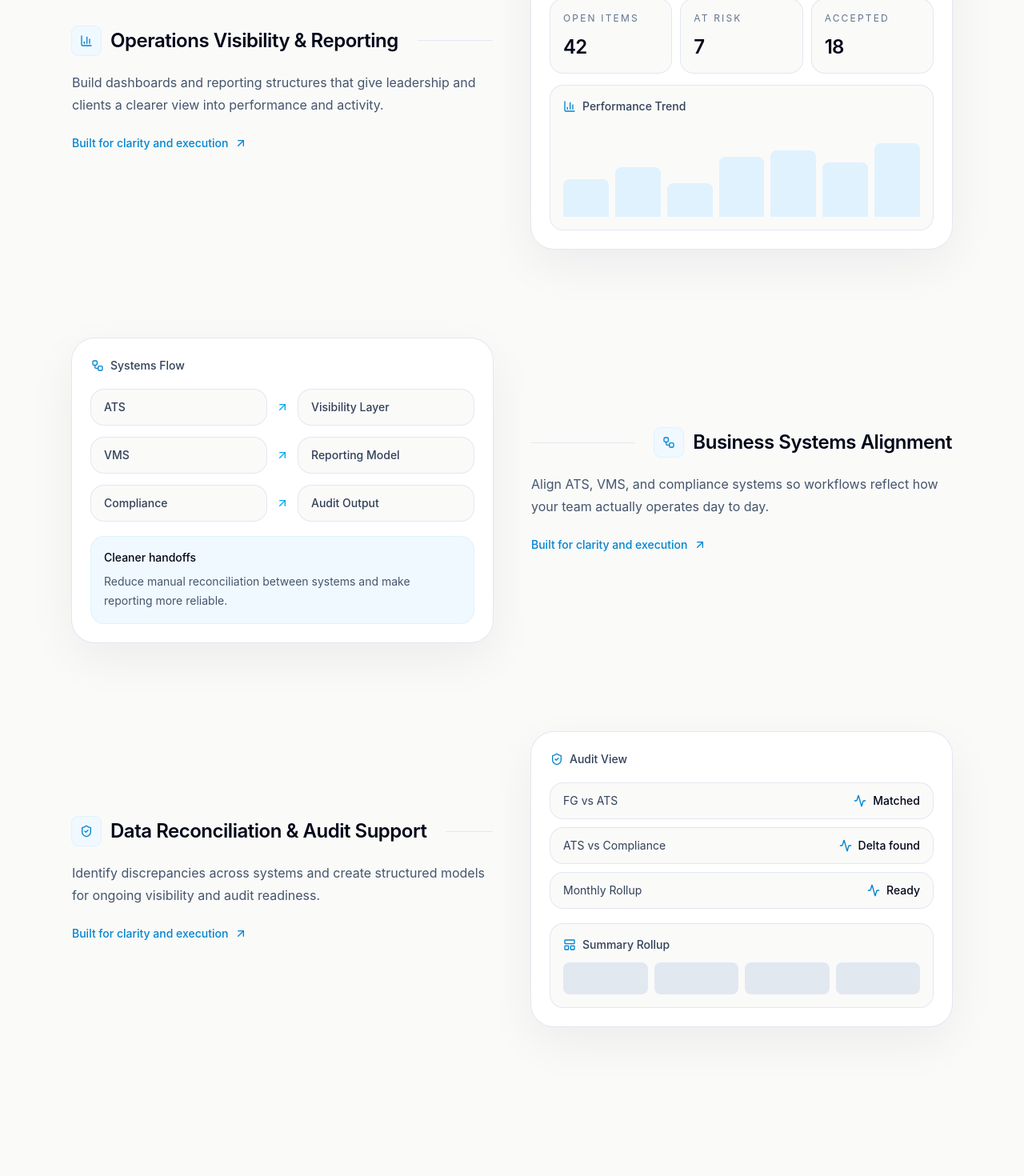
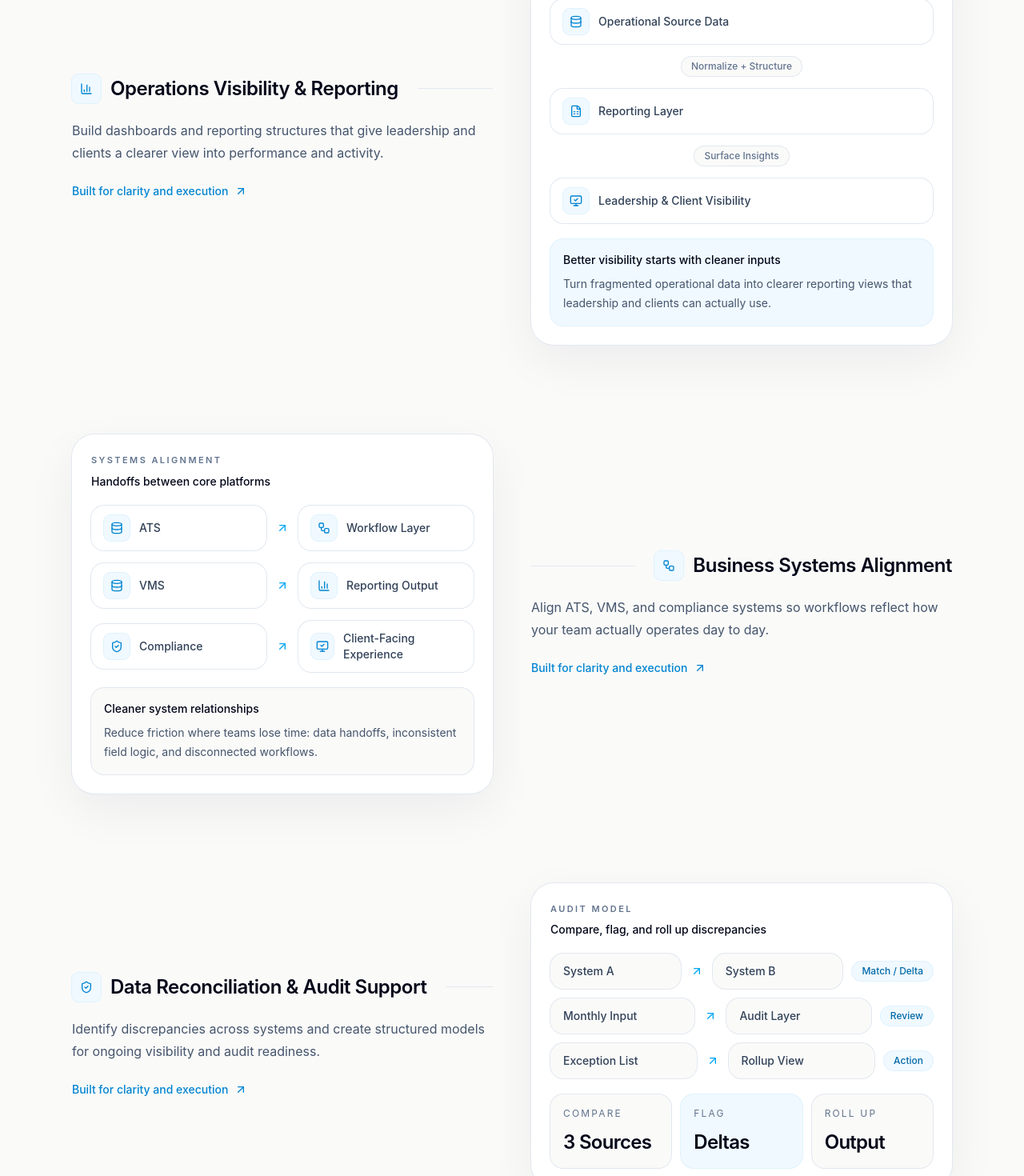
Before and after one commit to johnson7m/consulting-landing-page, a React (Vite) app: page / in a window 1280 px wide. Shown: the part 2920-4390 px from the top of the page at 80% size. Built offline with nearby package versions, Linux system fonts and the light colour scheme.

Commit message:
remodeled the visual mocks for services/results to be more distinct

```diff
--- a/src/sections/Results.jsx
+++ b/src/sections/Results.jsx
@@ -3,10 +3,10 @@ import {
   LayoutDashboard,
   ScanSearch,
   ArrowUpRight,
-  Activity,
   CircleCheckBig,
   BarChart3,
   GitBranch,
+  FileSpreadsheet,
 } from "lucide-react";
 
 function ResultHeader({ Icon, title, reverse = false }) {
@@ -151,9 +151,13 @@ function PortalDashboardMock() {
         </div>
 
         <div className="rounded-2xl bg-stone-50 p-4 ring-1 ring-slate-200">
-          <div className="mb-3 h-2 w-24 rounded-full bg-slate-300" />
+          <div className="mb-4 flex items-center gap-2 text-slate-700">
+            <FileSpreadsheet className="h-4 w-4 text-sky-600" />
+            <span className="text-sm font-medium">Detail view</span>
+          </div>
+
           <div className="space-y-3">
-            {[72, 84, 66, 58].map((w, i) => (
+            {[72, 84, 66, 58, 79].map((w, i) => (
               <div key={i} className="space-y-2">
                 <div className="h-2 w-16 rounded-full bg-slate-200" />
                 <div
@@ -164,6 +168,12 @@ function PortalDashboardMock() {
             ))}
           </div>
         </div>
+      </div>
+
+      <div className="mt-5 grid gap-3 sm:grid-cols-3">
+        <StatTile label="Client Access" value="Daily" tone="slate" />
+        <StatTile label="Workstreams" value="5" tone="sky" />
+        <StatTile label="Visibility" value="Up" tone="slate" />
       </div>
     </div>
   );
--- a/src/sections/Services.jsx
+++ b/src/sections/Services.jsx
@@ -4,8 +4,9 @@ import {
   Workflow,
   ShieldCheck,
   ArrowUpRight,
-  Activity,
-  LayoutPanelTop,
+  Database,
+  FileSpreadsheet,
+  MonitorCheck,
 } from "lucide-react";
 
 function ServiceHeader({ Icon, title, reverse = false }) {
@@ -46,133 +47,157 @@ function ServiceHeader({ Icon, title, reverse = false }) {
   );
 }
 
-function MetricTile({ label, value }) {
+function FlowNode({ icon: Icon, label }) {
   return (
-    <div className="rounded-2xl bg-stone-50 p-4 ring-1 ring-slate-200">
-      <p className="text-xs uppercase tracking-[0.18em] text-slate-500">{label}</p>
-      <p className="mt-3 text-2xl font-semibold tracking-[-0.03em] text-slate-950">
-        {value}
-      </p>
+    <div className="flex items-center gap-3 rounded-2xl bg-white px-4 py-3 ring-1 ring-slate-200">
+      <div className="flex h-8 w-8 items-center justify-center rounded-lg bg-sky-50 text-sky-600 ring-1 ring-sky-100">
+        <Icon className="h-4 w-4" />
+      </div>
+      <span className="text-sm font-medium text-slate-700">{label}</span>
     </div>
   );
 }
 
-function WorkflowRow({ left, right }) {
+function ConnectorLabel({ text }) {
   return (
-    <div className="grid grid-cols-[1fr_auto_1fr] items-center gap-3">
-      <div className="rounded-2xl bg-stone-50 px-4 py-3 text-sm font-medium text-slate-700 ring-1 ring-slate-200">
-        {left}
-      </div>
-      <ArrowUpRight className="h-4 w-4 text-sky-500" />
-      <div className="rounded-2xl bg-stone-50 px-4 py-3 text-sm font-medium text-slate-700 ring-1 ring-slate-200">
-        {right}
-      </div>
+    <div className="flex items-center justify-center">
+      <span className="rounded-full bg-stone-50 px-3 py-1 text-xs font-medium text-slate-500 ring-1 ring-slate-200">
+        {text}
+      </span>
     </div>
   );
 }
 
-function ReportingMock() {
+function VisibilityFlowMock() {
   return (
     <div className="rounded-[28px] bg-white p-6 shadow-[0_20px_60px_rgba(15,23,42,0.06)] ring-1 ring-slate-200">
-      <div className="mb-5 flex items-center justify-between">
-        <div>
-          <p className="text-[11px] font-semibold uppercase tracking-[0.22em] text-slate-500">
-            Reporting Snapshot
-          </p>
-          <p className="mt-2 text-sm font-medium text-slate-950">
-            Daily visibility dashboard
-          </p>
-        </div>
-        <div className="h-3 w-3 rounded-full bg-sky-500" />
-      </div>
-
-      <div className="grid gap-3 sm:grid-cols-3">
-        <MetricTile label="Open Items" value="42" />
-        <MetricTile label="At Risk" value="7" />
-        <MetricTile label="Accepted" value="18" />
-      </div>
-
-      <div className="mt-4 rounded-2xl bg-stone-50 p-4 ring-1 ring-slate-200">
-        <div className="mb-4 flex items-center gap-2 text-slate-700">
-          <BarChart3 className="h-4 w-4 text-sky-600" />
-          <span className="text-sm font-medium">Performance Trend</span>
-        </div>
-
-        <div className="flex h-28 items-end gap-2">
-          {[42, 55, 38, 67, 74, 61, 82].map((n, i) => (
-            <div
-              key={i}
-              className="flex-1 rounded-t-lg bg-sky-100"
-              style={{ height: `${n}%` }}
-            />
-          ))}
-        </div>
-      </div>
-    </div>
-  );
-}
-
-function WorkflowMock() {
-  return (
-    <div className="rounded-[28px] bg-white p-6 shadow-[0_20px_60px_rgba(15,23,42,0.06)] ring-1 ring-slate-200">
-      <div className="mb-5 flex items-center gap-2 text-slate-700">
-        <Workflow className="h-4 w-4 text-sky-600" />
-        <span className="text-sm font-medium">Systems Flow</span>
+      <div className="mb-5">
+        <p className="text-[11px] font-semibold uppercase tracking-[0.22em] text-slate-500">
+          Visibility Architecture
+        </p>
+        <p className="mt-2 text-sm font-medium text-slate-950">
+          Source data to reporting view
+        </p>
       </div>
 
       <div className="grid gap-4">
-        <WorkflowRow left="ATS" right="Visibility Layer" />
-        <WorkflowRow left="VMS" right="Reporting Model" />
-        <WorkflowRow left="Compliance" right="Audit Output" />
+        <FlowNode icon={Database} label="Operational Source Data" />
+        <ConnectorLabel text="Normalize + Structure" />
+        <FlowNode icon={FileSpreadsheet} label="Reporting Layer" />
+        <ConnectorLabel text="Surface Insights" />
+        <FlowNode icon={MonitorCheck} label="Leadership & Client Visibility" />
       </div>
 
       <div className="mt-5 rounded-2xl bg-sky-50 p-4 ring-1 ring-sky-100">
-        <p className="text-sm font-medium text-slate-950">Cleaner handoffs</p>
+        <p className="text-sm font-medium text-slate-950">
+          Better visibility starts with cleaner inputs
+        </p>
         <p className="mt-2 text-sm leading-6 text-slate-600">
-          Reduce manual reconciliation between systems and make reporting more reliable.
+          Turn fragmented operational data into clearer reporting views that leadership
+          and clients can actually use.
         </p>
       </div>
     </div>
   );
 }
 
-function AuditMock() {
+function AlignmentFlowMock() {
   return (
     <div className="rounded-[28px] bg-white p-6 shadow-[0_20px_60px_rgba(15,23,42,0.06)] ring-1 ring-slate-200">
-      <div className="mb-5 flex items-center gap-2 text-slate-700">
-        <ShieldCheck className="h-4 w-4 text-sky-600" />
-        <span className="text-sm font-medium">Audit View</span>
+      <div className="mb-5">
+        <p className="text-[11px] font-semibold uppercase tracking-[0.22em] text-slate-500">
+          Systems Alignment
+        </p>
+        <p className="mt-2 text-sm font-medium text-slate-950">
+          Handoffs between core platforms
+        </p>
+      </div>
+
+      <div className="grid gap-4">
+        <div className="grid grid-cols-[1fr_auto_1fr] items-center gap-3">
+          <FlowNode icon={Database} label="ATS" />
+          <ArrowUpRight className="h-4 w-4 text-sky-500" />
+          <FlowNode icon={Workflow} label="Workflow Layer" />
+        </div>
+
+        <div className="grid grid-cols-[1fr_auto_1fr] items-center gap-3">
+          <FlowNode icon={Database} label="VMS" />
+          <ArrowUpRight className="h-4 w-4 text-sky-500" />
+          <FlowNode icon={BarChart3} label="Reporting Output" />
+        </div>
+
+        <div className="grid grid-cols-[1fr_auto_1fr] items-center gap-3">
+          <FlowNode icon={ShieldCheck} label="Compliance" />
+          <ArrowUpRight className="h-4 w-4 text-sky-500" />
+          <FlowNode icon={MonitorCheck} label="Client-Facing Experience" />
+        </div>
+      </div>
+
+      <div className="mt-5 rounded-2xl bg-stone-50 p-4 ring-1 ring-slate-200">
+        <p className="text-sm font-medium text-slate-950">Cleaner system relationships</p>
+        <p className="mt-2 text-sm leading-6 text-slate-600">
+          Reduce friction where teams lose time: data handoffs, inconsistent field logic,
+          and disconnected workflows.
+        </p>
+      </div>
+    </div>
+  );
+}
+
+function AuditFlowMock() {
+  return (
+    <div className="rounded-[28px] bg-white p-6 shadow-[0_20px_60px_rgba(15,23,42,0.06)] ring-1 ring-slate-200">
+      <div className="mb-5">
+        <p className="text-[11px] font-semibold uppercase tracking-[0.22em] text-slate-500">
+          Audit Model
+        </p>
+        <p className="mt-2 text-sm font-medium text-slate-950">
+          Compare, flag, and roll up discrepancies
+        </p>
       </div>
 
       <div className="space-y-3">
         {[
-          ["FG vs ATS", "Matched"],
-          ["ATS vs Compliance", "Delta found"],
-          ["Monthly Rollup", "Ready"],
-        ].map(([label, status]) => (
+          ["System A", "System B", "Match / Delta"],
+          ["Monthly Input", "Audit Layer", "Review"],
+          ["Exception List", "Rollup View", "Action"],
+        ].map(([left, right, status]) => (
           <div
-            key={label}
-            className="flex items-center justify-between rounded-2xl bg-stone-50 px-4 py-3 ring-1 ring-slate-200"
+            key={`${left}-${right}`}
+            className="grid grid-cols-[1fr_auto_1fr_auto] items-center gap-3"
           >
-            <span className="text-sm text-slate-700">{label}</span>
-            <span className="inline-flex items-center gap-2 text-sm font-medium text-slate-950">
-              <Activity className="h-4 w-4 text-sky-600" />
+            <div className="rounded-2xl bg-stone-50 px-4 py-3 text-sm font-medium text-slate-700 ring-1 ring-slate-200">
+              {left}
+            </div>
+            <ArrowUpRight className="h-4 w-4 text-sky-500" />
+            <div className="rounded-2xl bg-stone-50 px-4 py-3 text-sm font-medium text-slate-700 ring-1 ring-slate-200">
+              {right}
+            </div>
+            <span className="rounded-full bg-sky-50 px-3 py-1 text-xs font-medium text-sky-700 ring-1 ring-sky-100">
               {status}
             </span>
           </div>
         ))}
       </div>
 
-      <div className="mt-5 rounded-2xl bg-stone-50 p-4 ring-1 ring-slate-200">
-        <div className="mb-3 flex items-center gap-2 text-slate-700">
-          <LayoutPanelTop className="h-4 w-4 text-sky-600" />
-          <span className="text-sm font-medium">Summary Rollup</span>
+      <div className="mt-5 grid gap-3 sm:grid-cols-3">
+        <div className="rounded-2xl bg-stone-50 p-4 ring-1 ring-slate-200">
+          <p className="text-xs uppercase tracking-[0.18em] text-slate-500">Compare</p>
+          <p className="mt-3 text-2xl font-semibold tracking-[-0.03em] text-slate-950">
+            3 Sources
+          </p>
         </div>
-        <div className="grid grid-cols-4 gap-2">
-          <div className="h-10 rounded-lg bg-slate-200" />
-          <div className="h-10 rounded-lg bg-slate-200" />
-          <div className="h-10 rounded-lg bg-slate-200" />
-          <div className="h-10 rounded-lg bg-slate-200" />
+        <div className="rounded-2xl bg-sky-50 p-4 ring-1 ring-sky-100">
+          <p className="text-xs uppercase tracking-[0.18em] text-slate-500">Flag</p>
+          <p className="mt-3 text-2xl font-semibold tracking-[-0.03em] text-slate-950">
+            Deltas
+          </p>
+        </div>
+        <div className="rounded-2xl bg-stone-50 p-4 ring-1 ring-slate-200">
+          <p className="text-xs uppercase tracking-[0.18em] text-slate-500">Roll up</p>
+          <p className="mt-3 text-2xl font-semibold tracking-[-0.03em] text-slate-950">
+            Output
+          </p>
         </div>
       </div>
     </div>
@@ -246,14 +271,14 @@ function Services() {
       description:
         "Build dashboards and reporting structures that give leadership and clients a clearer view into performance and activity.",
       icon: BarChart3,
-      visual: <ReportingMock />,
+      visual: <VisibilityFlowMock />,
     },
     {
       title: "Business Systems Alignment",
       description:
         "Align ATS, VMS, and compliance systems so workflows reflect how your team actually operates day to day.",
       icon: Workflow,
-      visual: <WorkflowMock />,
+      visual: <AlignmentFlowMock />,
       reverse: true,
     },
     {
@@ -261,7 +286,7 @@ function Services() {
       description:
         "Identify discrepancies across systems and create structured models for ongoing visibility and audit readiness.",
       icon: ShieldCheck,
-      visual: <AuditMock />,
+      visual: <AuditFlowMock />,
     },
   ];
 
```
Also changed, not shown: index.html (+3 -4 lines).
